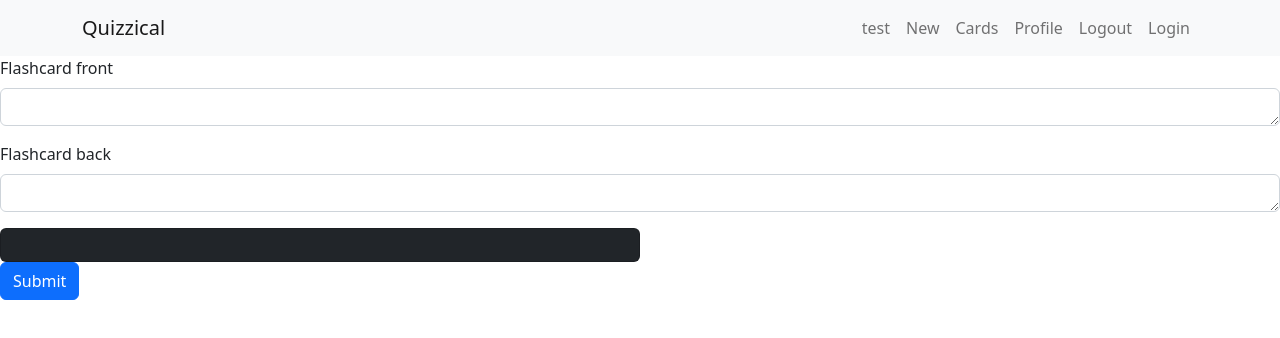
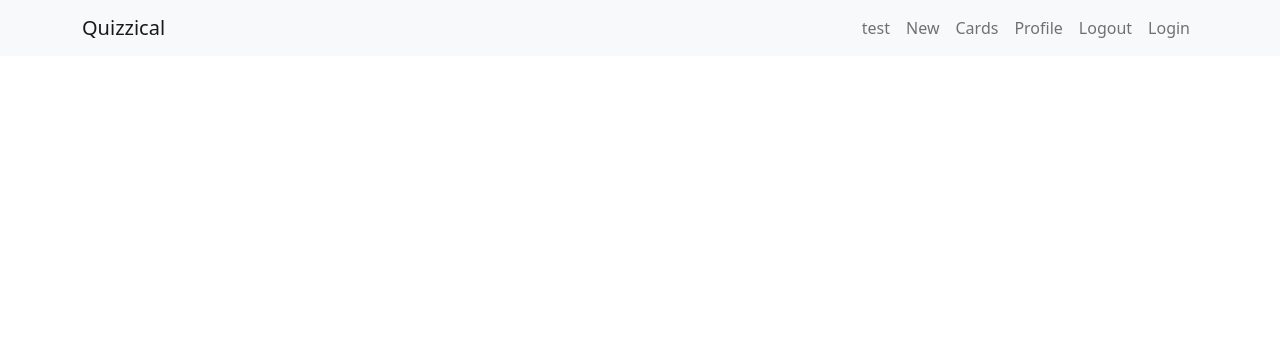
Before and after one commit to miaju/flashcards, a React (Create React App) app in the folder react_app/: page /test in a window 1280 px wide. Shown: the top 338 px of the page. Built offline with nearby package versions, Linux system fonts and the light colour scheme.

Commit message:
make routes and reorganize card components

```diff
--- a/react_app/src/App.js
+++ b/react_app/src/App.js
@@ -4,9 +4,9 @@ import "./App.scss";
 //import axios from "axios";
 
 import NavBar from "./components/Navbar";
-import CardList from "./components/CardList"
+import CardList from "./components/Cards/CardList"
 import Home from "./components/Home";
-import NewCard from "./components/NewCard";
+import NewCard from "./components/Cards/NewCard";
 
 const testCards = [
   {front: "front one", back: "back one"},
@@ -19,11 +19,16 @@ function App() {
   return (
     <div className="App">
     <BrowserRouter>
-    <NavBar></NavBar>
-    <Routes>
-      <Route path="/" element={<Home/>}/>
-      <Route path="/test" element={<NewCard/>}/>
-    </Routes>
+      <NavBar></NavBar>
+      <Routes>
+        <Route path="/" element={<Home/>}/>
+        <Route path="/test" />
+        <Route path="/new" />
+        <Route path="/cards" />
+        <Route path="/profile" />
+        <Route path="/logout" />
+        <Route path="/login" />
+      </Routes>
     </BrowserRouter>
     </div>
   );
```
Also changed, not shown: react_app/src/components/Cards/CardItem.js (renamed from react_app/src/components/CardItem.js), react_app/src/components/Cards/CardItem.scss (renamed from react_app/src/components/CardItem.scss), react_app/src/components/Cards/CardList.js (renamed from react_app/src/components/CardList.js), react_app/src/components/Cards/CardList.scss (added), react_app/src/components/Cards/NewCard.js (renamed from react_app/src/components/NewCard.js), react_app/src/components/Cards/NewCard.scss (added).
